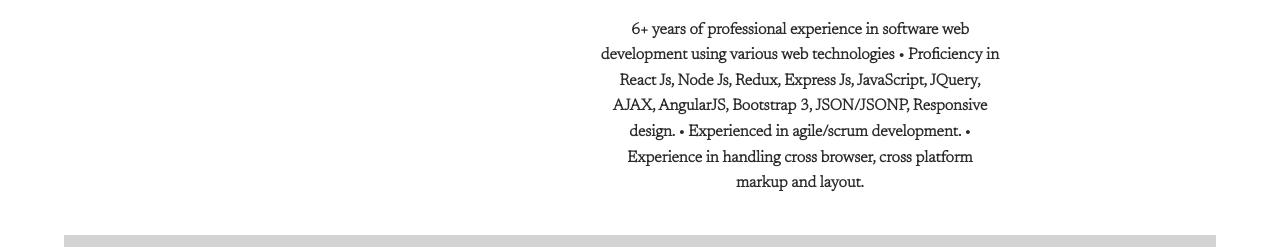
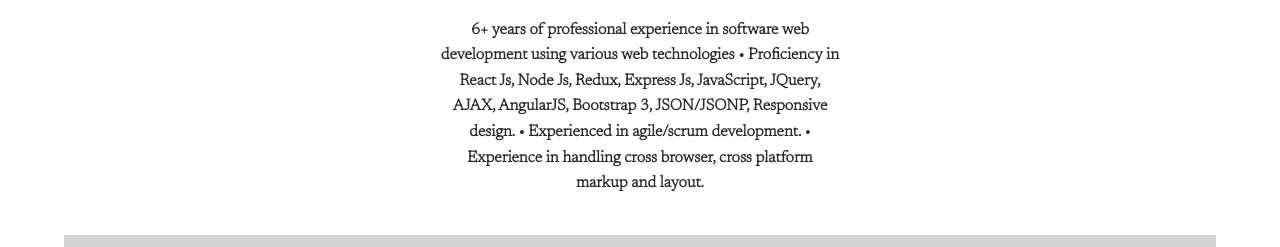
Before and after one commit to geetasrip/portfolio-website, a plain HTML site: page about.html in a window 1280 px wide. Shown: the part 219-466 px from the top of the page. Drawn offline with nearby package versions, Linux system fonts and the light colour scheme.

Commit message:
changing formats

```diff
--- a/about.html
+++ b/about.html
@@ -57,7 +57,7 @@
     </header>
     <div class="divalignCenter">
       <h1 class="about">About me:</h1>
-      <div class="divalignCenter" style="width:400px;margin-left:600px">
+      <div class="divalignCenter" style="width:400px;margin:auto">
         6+ years of professional experience in software web development using
         various web technologies • Proficiency in React Js, Node Js, Redux,
         Express Js, JavaScript, JQuery, AJAX, AngularJS, Bootstrap 3,
```
